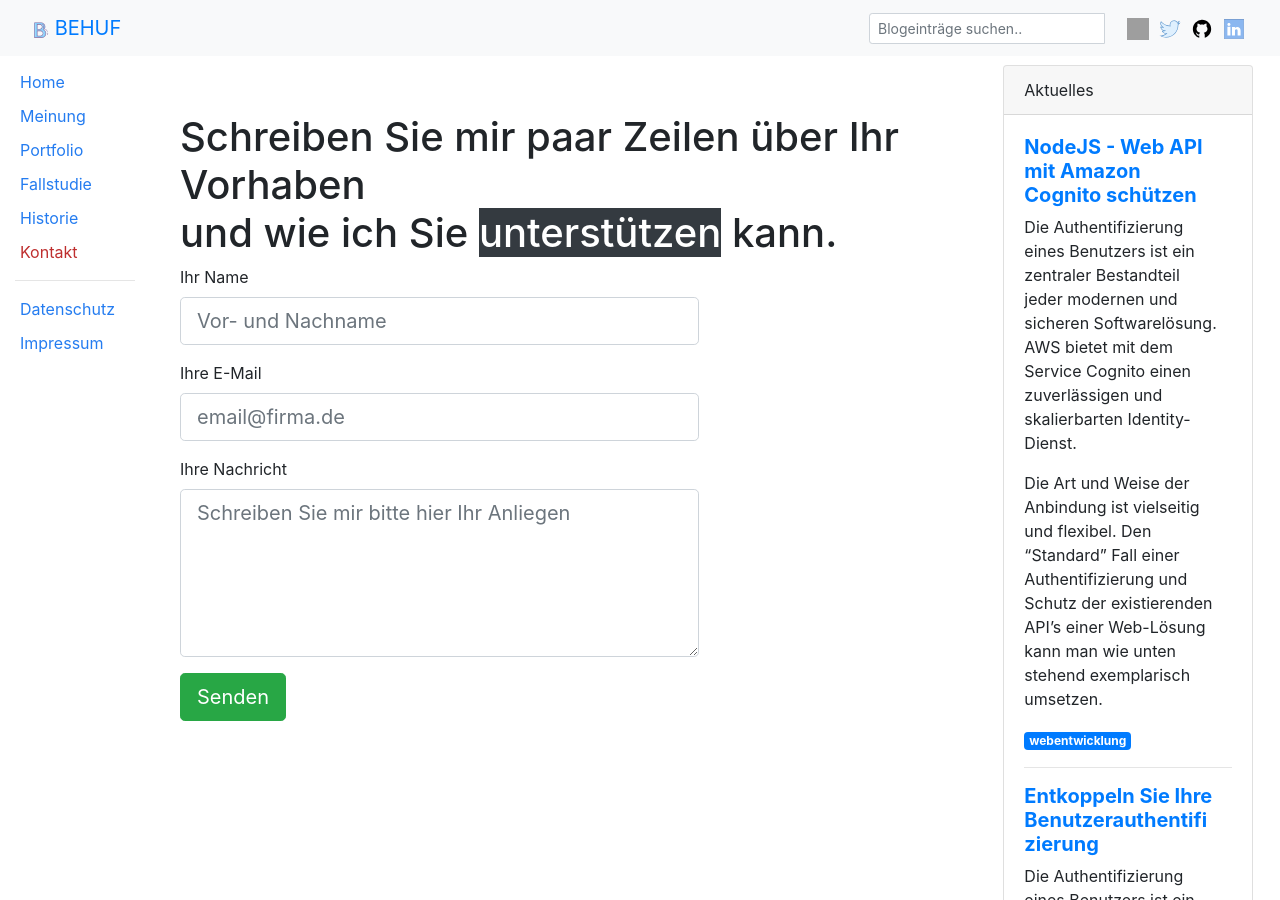
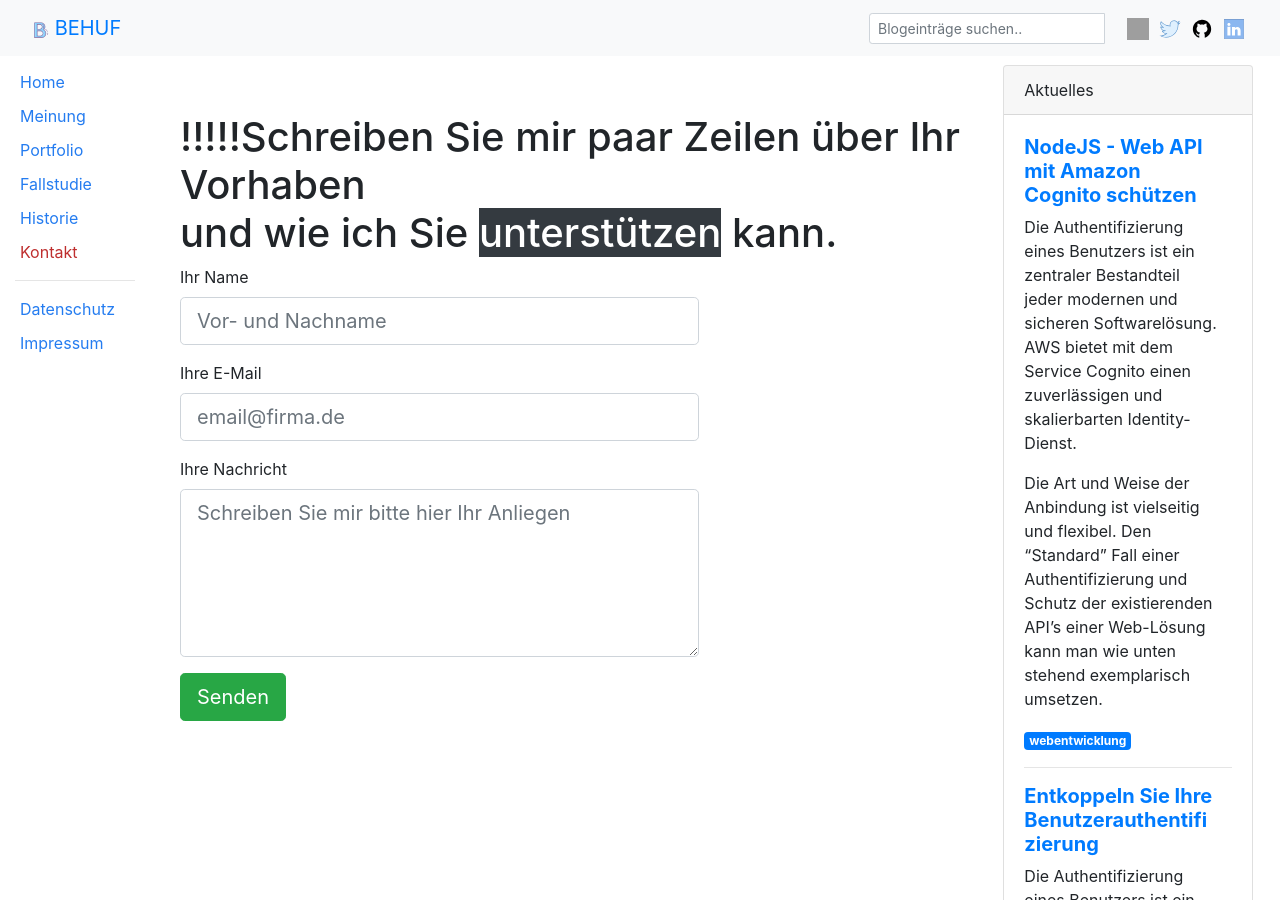
Before and after one commit to behuf/pages-behuf, a Jekyll site: the page built from kontakt.html, in a window 1280 px wide and 900 px high. Built offline with Jekyll 4.4.1, drawn with Linux system fonts in a browser that asks for light colours; nearby versions of some CDN libraries; library files that are not in the unit come from our copies; comment, search, counter and statistics services are not loaded; grey boxes are pictures that could not be loaded.

Commit message:
no message

```diff
--- a/kontakt.html
+++ b/kontakt.html
@@ -4,7 +4,7 @@ title: Kontakt
 sitemap: true
 ---
 <div class="container-fluid ml-8 mt-5">
-        <h1>Schreiben Sie mir paar Zeilen über Ihr Vorhaben<br/> und wie ich Sie <span class="bg-dark text-white">unterstützen</span> kann.</h1>
+        <h1>!!!!!Schreiben Sie mir paar Zeilen über Ihr Vorhaben<br/> und wie ich Sie <span class="bg-dark text-white">unterstützen</span> kann.</h1>
 </div>
 
 <!-- div class="container-fluid ml-8 mt-5" >
```
